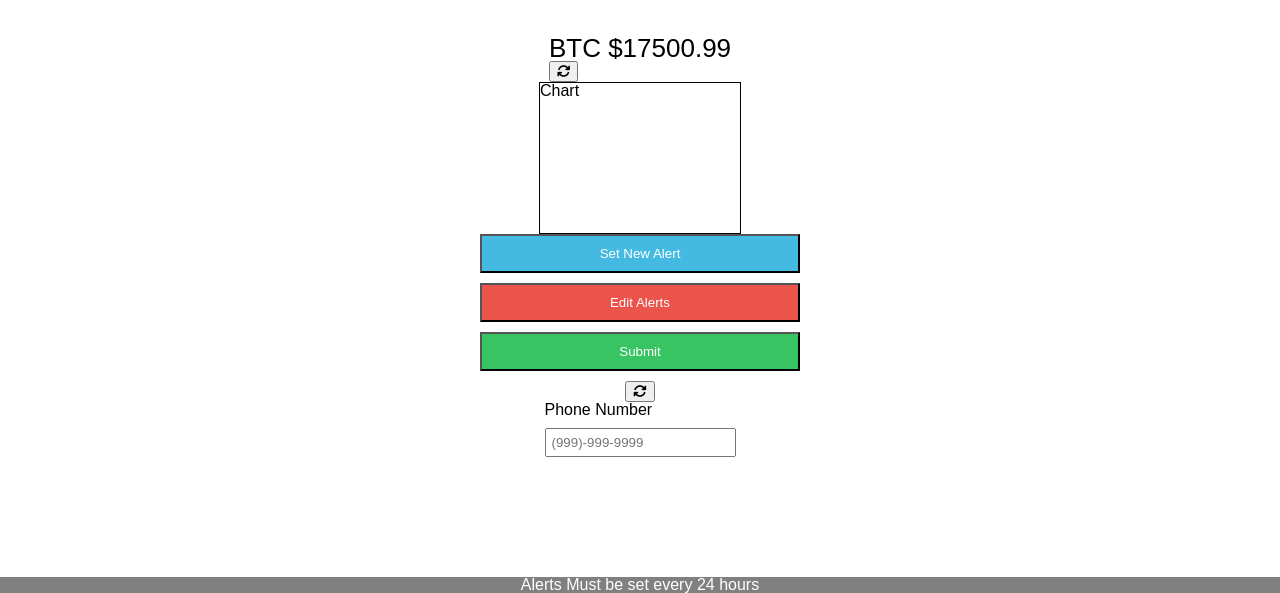
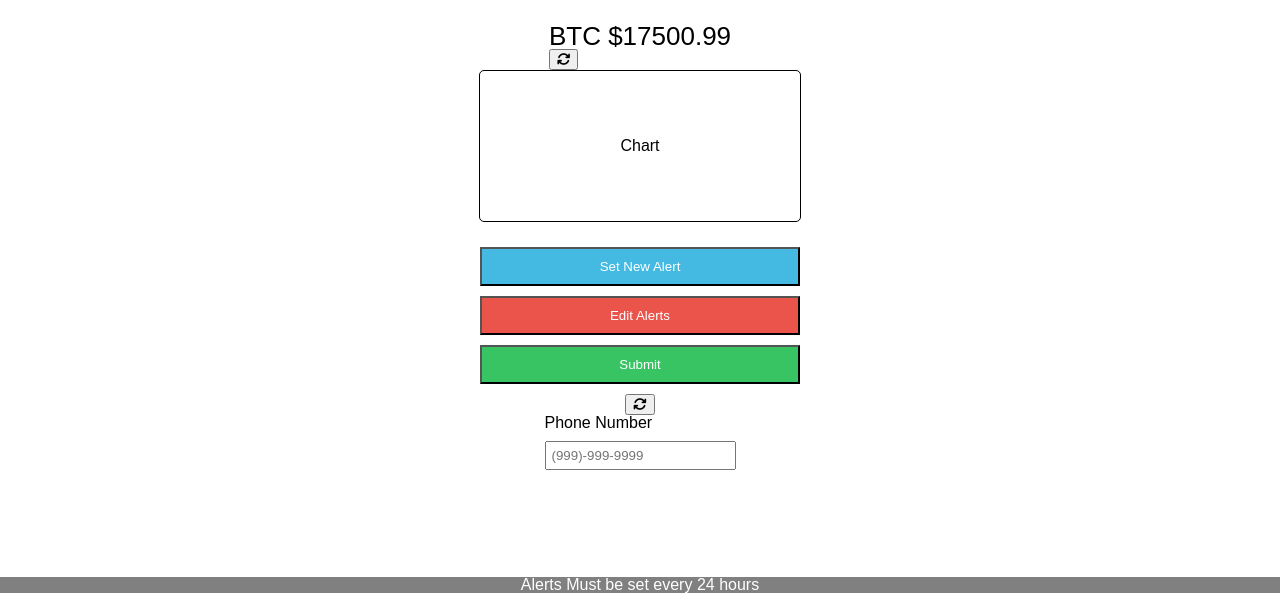
Before and after one commit to ckarras11/bitalert-client, a React app: page / in a window 1280 px wide. Shown: the part 207-800 px from the top of the page. Built offline with nearby package versions, Linux system fonts and the light colour scheme.

Commit message:
Styled chart placeholder

```diff
--- a/src/components/chart.css
+++ b/src/components/chart.css
@@ -1,5 +1,23 @@
 .chart {
-    width: 200px;
+    width: 50%;
     height: 150px;
     border: solid black 1px;
+    border-radius: 5px;
+    display: flex;
+    justify-content: center;
+    align-items: center;
+    margin: 0 auto;
+    margin-bottom: 25px;
 }
+
+@media (min-width: 720px) {
+    .chart {
+        width: 25%
+    }
+}
+
+@media (max-width: 450px) {
+    .chart {
+        width: 75%
+    }
+}
```
